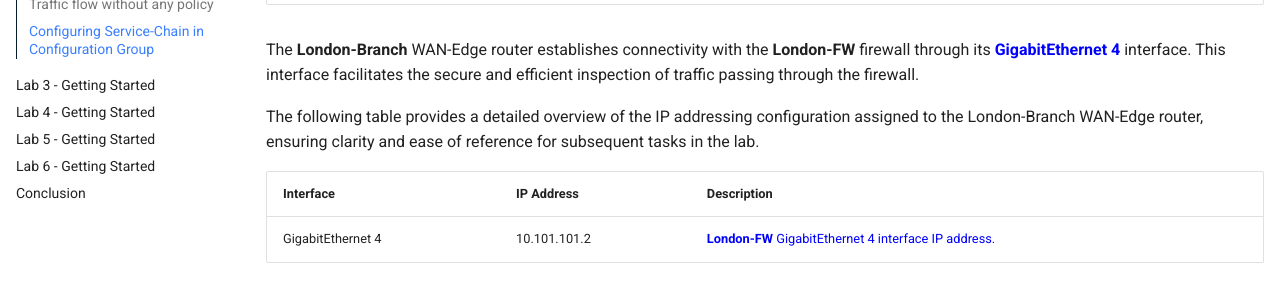
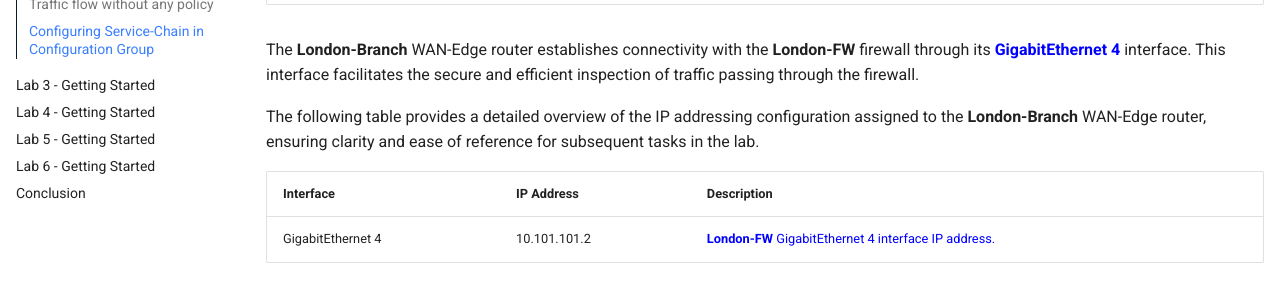
Before and after one commit to ciscodocs/ltrent-2008-clemea25, an MkDocs documentation site: the page built from docs/lab2_getting_started.md, in a window 1280 px wide and 900 px high, scrolled down 3058 px. Shown: the part 386-686 px from the top of the window. Built offline with MkDocs 1.6.1 and Material for MkDocs 9.7.7, drawn with Linux system fonts in a browser that asks for light colours.

Commit message:
Scenario-2 guide

```diff
--- a/docs/lab2_getting_started.md
+++ b/docs/lab2_getting_started.md
@@ -99,7 +99,7 @@ Following Table exhibit how traffic is flowing from **Stockholm-User** to **Sydn
 
 The **London-Branch** WAN-Edge router establishes connectivity with the **London-FW** firewall through its **<font color="blue">GigabitEthernet 4</font>** interface. This interface facilitates the secure and efficient inspection of traffic passing through the firewall.
 
-The following table provides a detailed overview of the IP addressing configuration assigned to the London-Branch WAN-Edge router, ensuring clarity and ease of reference for subsequent tasks in the lab.
+The following table provides a detailed overview of the IP addressing configuration assigned to the **London-Branch** WAN-Edge router, ensuring clarity and ease of reference for subsequent tasks in the lab.
 
 | Interface         | IP Address   | Description                                                                      |
 |-------------------|--------------|----------------------------------------------------------------------------------|
```
